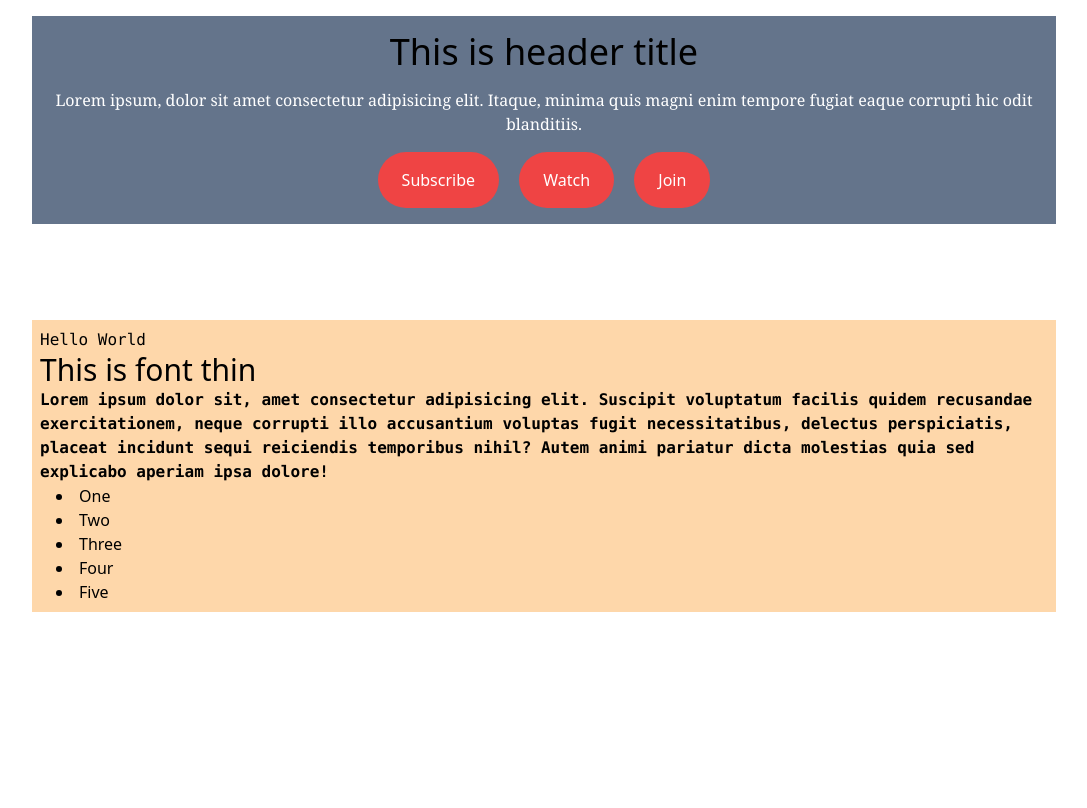
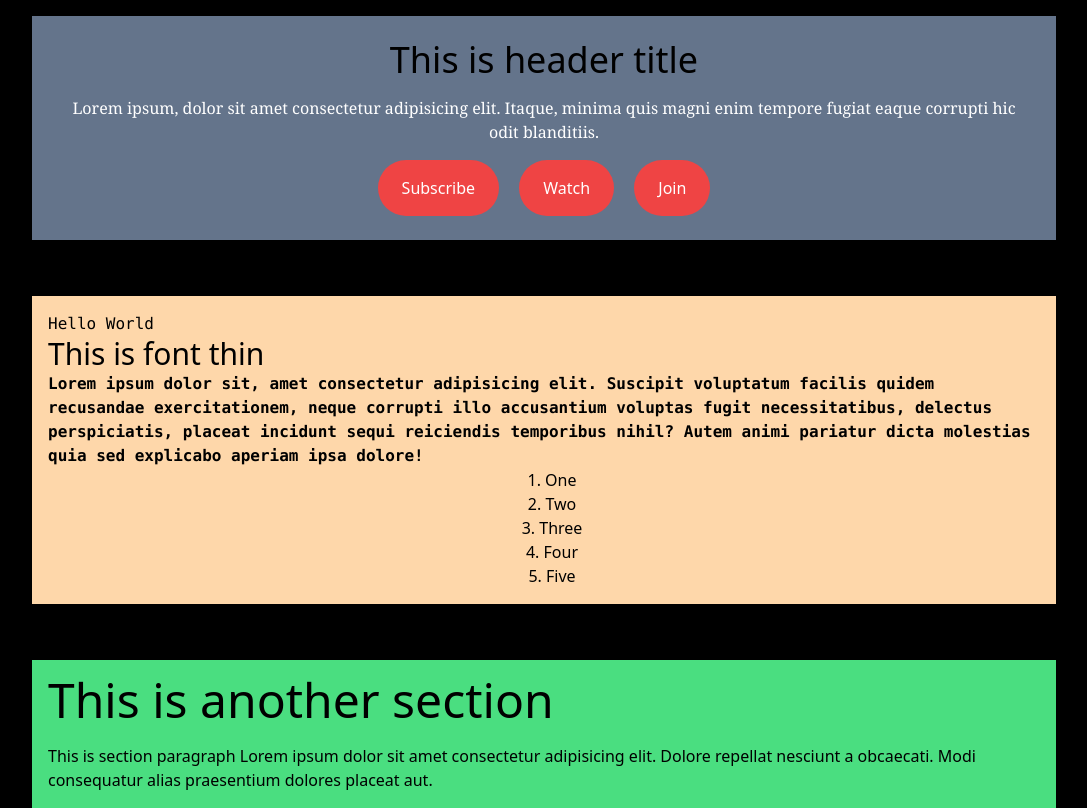
Before and after one commit to sadrisso/Tailwind-CSS, a website built with Vite: page index.html in a window 1280 px wide. Shown: the whole page, without its empty margins (96-1183 px from the left). Built offline with nearby package versions, Linux system fonts and the light colour scheme.

Commit message:
tailwind classes practice

```diff
--- a/index.html
+++ b/index.html
@@ -7,20 +7,21 @@
     <link rel="stylesheet" href="style.css">
     <script src="https://cdn.tailwindcss.com"></script>
 </head>
-<body>
-    <header class="mx-auto bg-slate-500 w-4/5 mt-4 p-2 text-center">
+<body class="bg-black">
+    <header class="mx-auto bg-slate-500 w-4/5 mt-4 p-4 text-center">
         <h1 class="text-4xl p-2">This is header title</h1>
         <p class="text-white p-2 font-serif">Lorem ipsum, dolor sit amet consectetur adipisicing elit. Itaque, minima quis magni enim tempore fugiat eaque corrupti hic odit blanditiis.</p>
         <button class="btn">Subscribe</button>
         <button class="btn">Watch</button>
         <button class="btn">Join</button>
     </header>
-    <main class="mx-auto w-4/5 mt-24 p-2 bg-orange-200">
+    <main class="">
+        <section class="mx-auto w-4/5 mt-14 p-4 bg-orange-200">
             <h1 class="font-mono">Hello World</h1>
             <h2 class="font-thin text-3xl">This is font thin</h2>
             <p class="font-extrabold font-mono">Lorem ipsum dolor sit, amet consectetur adipisicing elit. Suscipit voluptatum facilis quidem recusandae exercitationem, neque corrupti illo accusantium voluptas fugit necessitatibus, delectus perspiciatis, placeat incidunt sequi reiciendis temporibus nihil? Autem animi pariatur dicta molestias quia sed explicabo aperiam ipsa dolore!</p>
             <div>
-            <ul class="list-inside list-disc ml-4">
+                <ul class="list-inside list-decimal ml-4 text-center">
                     <li>One</li>
                     <li>Two</li>
                     <li>Three</li>
@@ -28,6 +29,11 @@
                     <li>Five</li>
                 </ul>
             </div>
+        </section>
+        <section class="bg-green-400 w-4/5 mx-auto mt-14 p-4">
+            <h1 class="text-5xl mb-5">This is another section</h1>
+            <p>This is section paragraph Lorem ipsum dolor sit amet consectetur adipisicing elit. Dolore repellat nesciunt a obcaecati. Modi consequatur alias praesentium dolores placeat aut.</p>
+        </section>
     </main>
 </body>
 </html>
```
Lines whose indentation alone changed are shown as unchanged.
